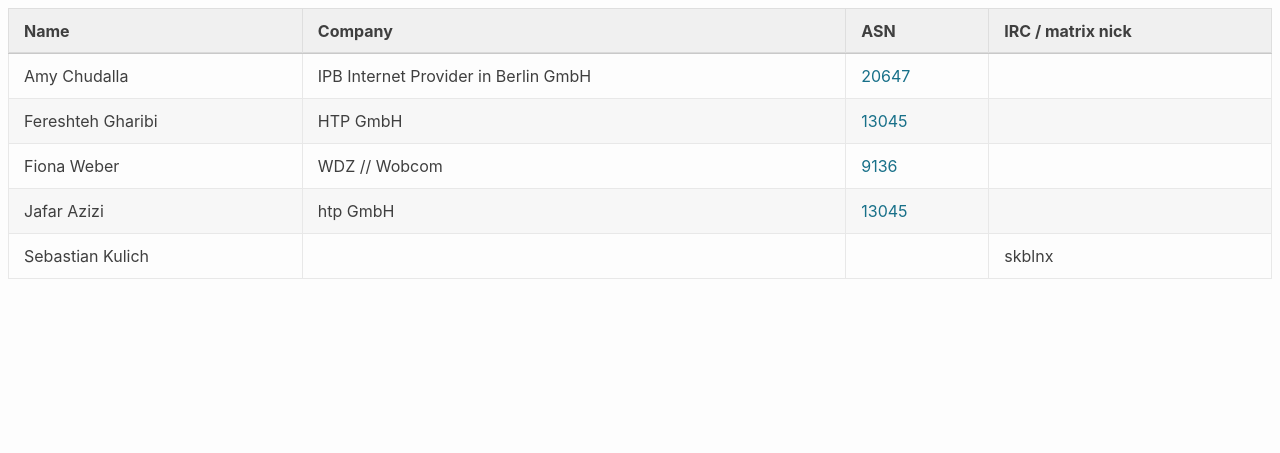
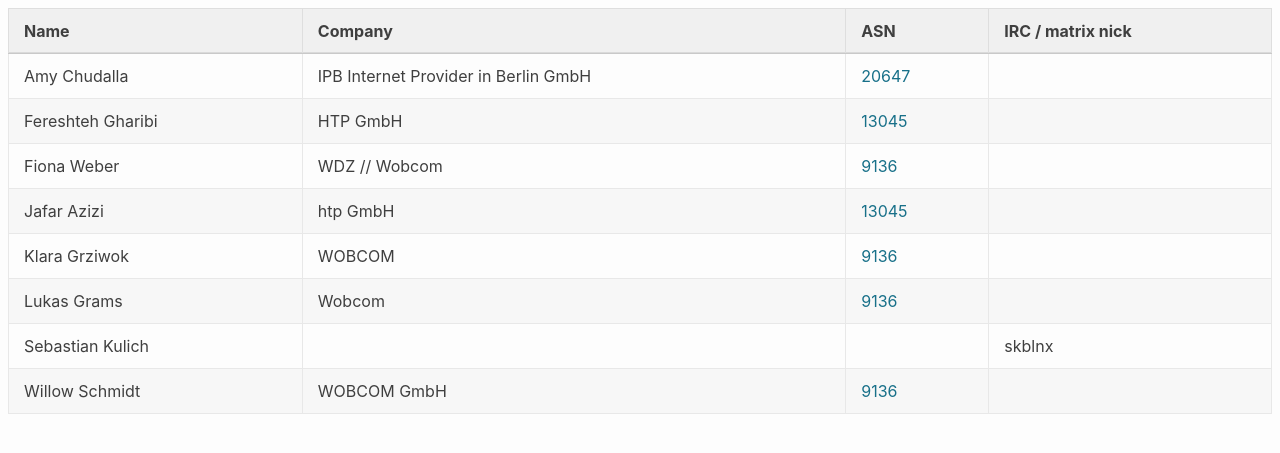
Before and after one commit to denog/pretix-attendeelist, a Jekyll site: the page built from denogmeetup25-04/index.markdown, in a window 1280 px wide. Shown: the top 453 px of the page. Built offline with Jekyll 4.4.1, drawn with Linux system fonts in a browser that asks for light colours.

Commit message:
Latest data: Wed Apr  2 14:48:28 UTC 2025

```diff
--- a/_data/attendees_denogmeetup25-04.json
+++ b/_data/attendees_denogmeetup25-04.json
@@ -24,9 +24,27 @@
     "asn": "13045"
   },
   {
+    "name": "Klara Grziwok",
+    "company": "WOBCOM",
+    "irc": null,
+    "asn": "9136"
+  },
+  {
+    "name": "Lukas Grams",
+    "company": "Wobcom",
+    "irc": null,
+    "asn": "9136"
+  },
+  {
     "name": "Sebastian Kulich",
     "company": null,
     "irc": "skblnx",
     "asn": null
+  },
+  {
+    "name": "Willow Schmidt",
+    "company": "WOBCOM GmbH",
+    "irc": null,
+    "asn": "9136"
   }
 ]
```
